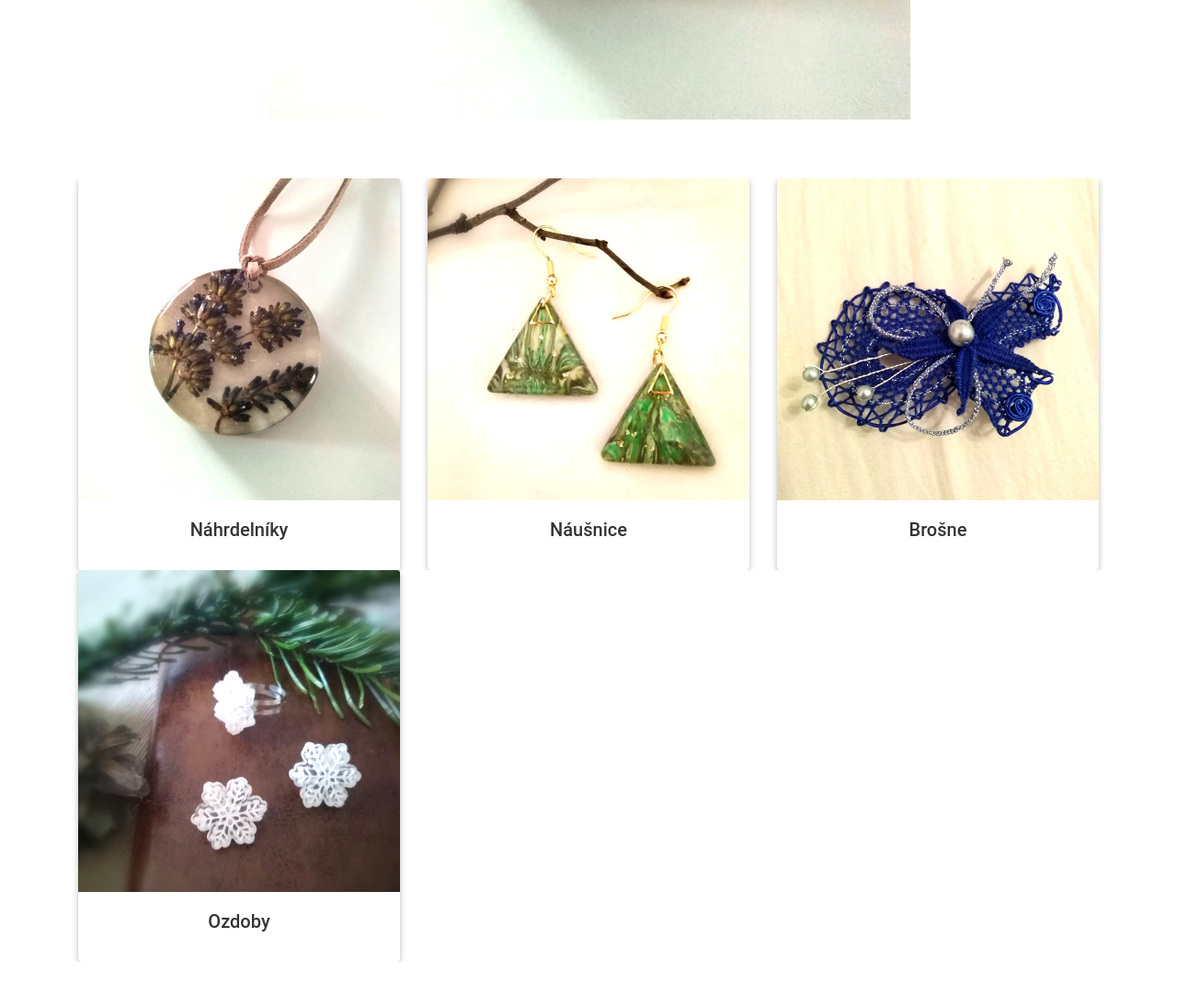
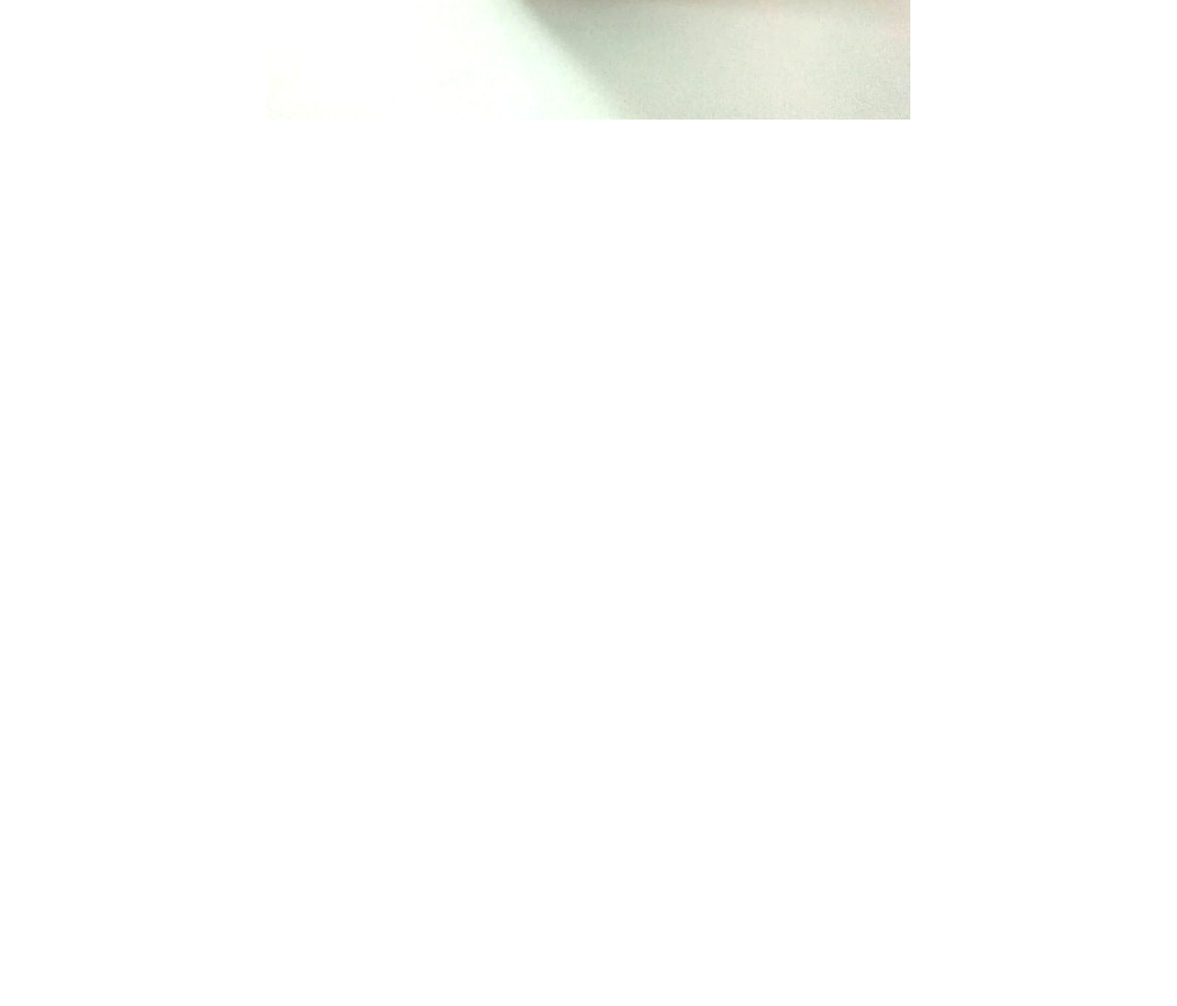
Before and after one commit to krishotte/web_sperky, a Python web app: template resources/templates/main.html in a window 1280 px wide. Shown: the part 618-1712 px from the top of the page at 92% size. After the commit the page ends 748 px from the top, so only its background shows below. Run offline with Jinja, Linux system fonts and the light colour scheme; the template is opened without the code that fills it, so the values that code supplies are empty; some libraries are stand-ins or nearby versions.

Commit message:
categories in main view generated automatically - jinja, added materials_products pivot table - many-to-many relationship, added testing data generation for materials_products

```diff
--- a/app/Product_category.py
+++ b/app/Product_category.py
@@ -9,7 +9,7 @@ class Product_category(Model):
     __table__ = 'categories'
     __fillable__ = ['name']
 
-    @has_many  # ('category_id', 'id')
+    @has_many('category_id', 'id')
     def products(self):
         from app.Product import Product
 
--- a/app/http/controllers/MainController.py
+++ b/app/http/controllers/MainController.py
@@ -3,6 +3,7 @@
 from masonite.request import Request
 from masonite.view import View
 from masonite.controllers import Controller
+from app.Product_category import Product_category
 
 
 class MainController(Controller):
@@ -17,4 +18,7 @@ class MainController(Controller):
         self.request = request
 
     def show(self, view: View):
-        return view.render('main', {'var1': 'AAA', 'var2': 'bbb'})
+        categories = Product_category.all()
+
+        # return categories.serialize()
+        return view.render('main', {'categories': categories})
--- a/resources/templates/main.html
+++ b/resources/templates/main.html
@@ -72,14 +72,16 @@
 		<!-- Categories -->
 		<div class="container-sm">
 		  <div class="row row-cols-3">
+			{% for category in categories %}
 			<div class="col view overlay zoom">
+
 
 				<!-- Card Wider -->
 					<div class="card card-cascade wider">
 					  <!-- Card image -->
 					  <div class="view view-cascade overlay">
 						<img class="card-img-top" src="/static/img/categories/02a.jpg" alt="...">
-						<a href="#!">
+						<a href="/portfolio/{{ category['id'] }}">
 						  <div class="mask rgba-white-slight"></div>
 						</a>
 					  </div>
@@ -87,73 +89,13 @@
 					  <!-- Card content -->
 					  <div class="card-body card-body-cascade text-center">
 						<!-- Title -->
-						<h5 class="card-title"><strong>Náhrdelníky</strong></h5>
+						<h5 class="card-title"><strong>{{ category["name"] }}</strong></h5>
 					  </div>
 					</div>
 
 			</div>
-			<div class="col view overlay zoom">
+			{% endfor %}
 
-				<!-- Card Wider -->
-					<div class="card card-cascade wider">
-					  <!-- Card image -->
-					  <div class="view view-cascade overlay">
-						<img class="card-img-top" src="/static/img/categories/04a.jpg" alt="...">
-						<a href="#!">
-						  <div class="mask rgba-white-slight"></div>
-						</a>
-					  </div>
-
-					  <!-- Card content -->
-					  <div class="card-body card-body-cascade text-center">
-						<!-- Title -->
-						<h5 class="card-title"><strong>Náušnice</strong></h5>
-					  </div>
-					</div>
-
-			</div>
-		  <!--</div>
-		  <div class="row">-->
-			<div class="col view overlay zoom">
-
-				<!-- Card Wider -->
-					<div class="card card-cascade wider">
-					  <!-- Card image -->
-					  <div class="view view-cascade overlay">
-						<img class="card-img-top" src="/static/img/categories/05a.jpg" alt="...">
-						<a href="#!">
-						  <div class="mask rgba-white-slight"></div>
-						</a>
-					  </div>
-
-					  <!-- Card content -->
-					  <div class="card-body card-body-cascade text-center">
-						<!-- Title -->
-						<h5 class="card-title"><strong>Brošne</strong></h5>
-					  </div>
-					</div>
-
-			</div>
-			<div class="col view overlay zoom">
-
-				<!-- Card Wider -->
-					<div class="card card-cascade wider">
-					  <!-- Card image -->
-					  <div class="view view-cascade overlay">
-						<img class="card-img-top" src="/static/img/categories/10a.jpg" alt="...">
-						<a href="#!">
-						  <div class="mask rgba-white-slight"></div>
-						</a>
-					  </div>
-
-					  <!-- Card content -->
-					  <div class="card-body card-body-cascade text-center">
-						<!-- Title -->
-						<h5 class="card-title"><strong>Ozdoby</strong></h5>
-					  </div>
-					</div>
-
-			</div>
 		  </div>
 
 
```
Also changed, not shown: app/Product.py (+7 -2 lines), tests/database/attach_products_to_materials.py (added, +44 -0 lines), tests/database/create_materials.py (added, +31 -0 lines), tests/database/create_products.py (+4 -0 lines).
